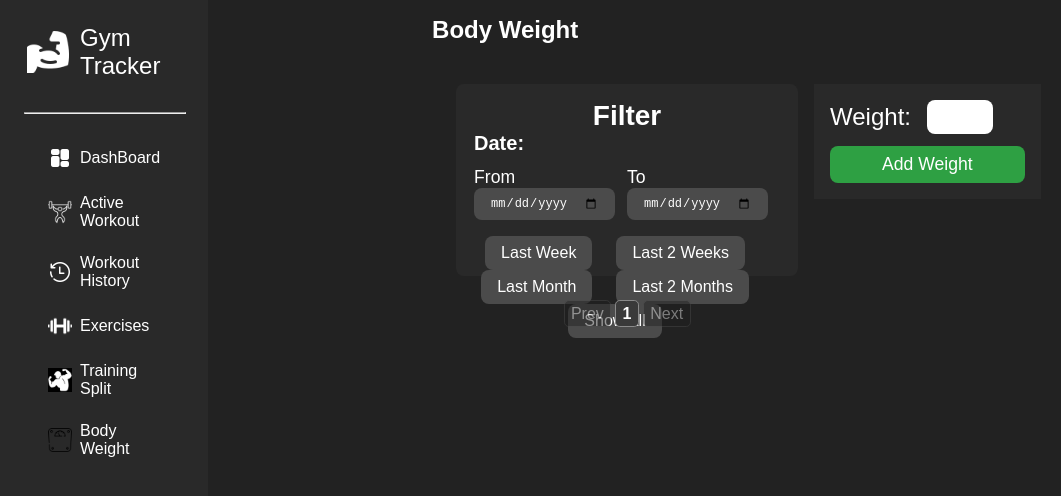
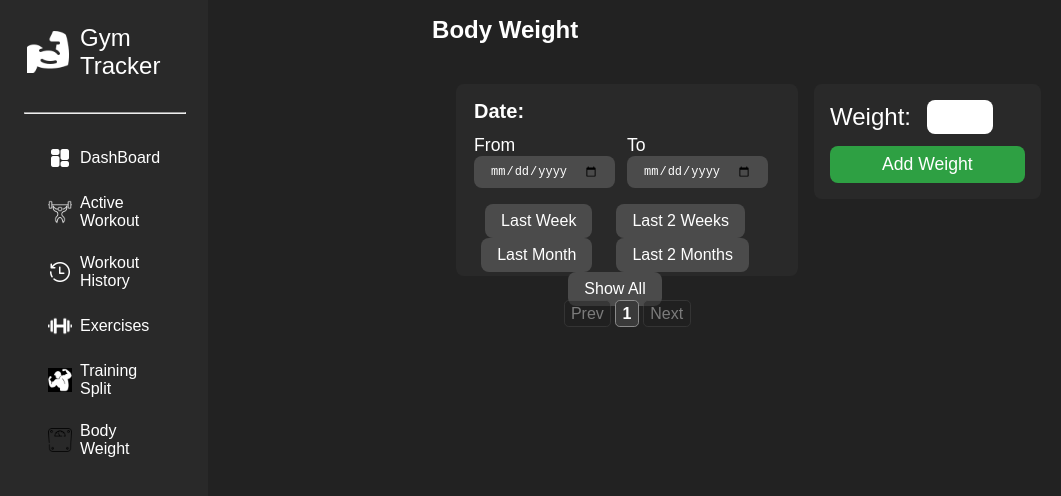
Before and after one commit to Luan2118/gym-tracker-project, a React (Vite) app: page /body-weight in a window 1280 px wide. Shown: the top 496 px of the page, without its empty margins (0-1061 px from the left). Built offline with nearby package versions, Linux system fonts and the light colour scheme.

Commit message:
style: remove heading and add border radius

```diff
--- a/src/pages/BodyWeight/BodyWeight.jsx
+++ b/src/pages/BodyWeight/BodyWeight.jsx
@@ -105,7 +105,6 @@ export default function BodyWeight() {
       <div className={styles["content-wrapper"]}>
         <div className={styles["content-main-wrapper"]}>
           <section className={styles["filter-section-wrapper"]}>
-            <h2>Filter</h2>
             <fieldset className={styles["fieldset-wrapper"]}>
               <legend className={styles["legend-text"]}>Date:</legend>
 
--- a/src/pages/BodyWeight/BodyWeight.module.css
+++ b/src/pages/BodyWeight/BodyWeight.module.css
@@ -19,6 +19,7 @@ h2 {
   background-color: rgb(41, 41, 41);
   height: fit-content;
   padding: 2rem;
+  border-radius: 1rem;
 }
 
 
```
